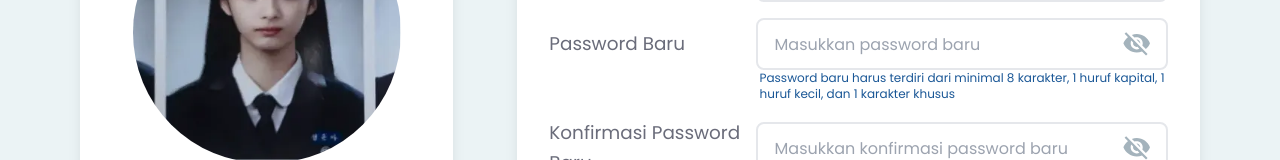
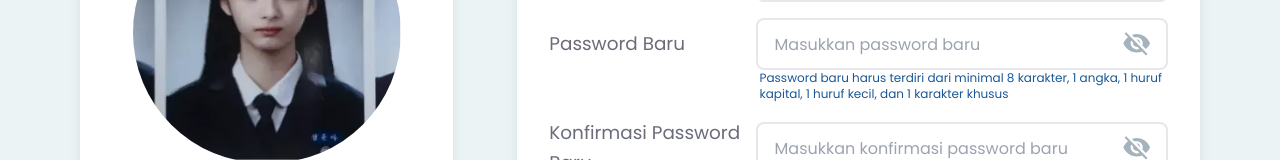
Before and after one commit to Hima-1/IMK-3SI1-KEL1-DPM-2024, a Vue app: page /dashboard/my-profile in a window 1280 px wide. Both pictures are taken after a click on the button "Ubah Password". Shown: the part 302-462 px from the top of the page. Built offline with nearby package versions, Linux system fonts and the light colour scheme.

Commit message:
add 1 angka

```diff
--- a/src/components/Dashboard/Profil/Profile.vue
+++ b/src/components/Dashboard/Profil/Profile.vue
@@ -114,7 +114,7 @@
                       <img v-if="passwordBaruVisible === true" @click="togglePasswordBaruVisibility" src="@/assets/icon/visible.svg" class="h-9 pr-2 min-[425px]:p-2 cursor-pointer" alt="Toggle Password Visibility" />
                     </div>
                   </div>
-                  <span v-if="!passwordBaruError" class="label-text-alt text-[#1A5796] pl-1 xl:col-start-2 xl:col-span-2">Password baru harus terdiri dari minimal 8 karakter, 1 huruf kapital, 1 huruf kecil, dan 1 karakter khusus</span>
+                  <span v-if="!passwordBaruError" class="label-text-alt text-[#1A5796] pl-1 xl:col-start-2 xl:col-span-2">Password baru harus terdiri dari minimal 8 karakter, 1 angka, 1 huruf kapital, 1 huruf kecil, dan 1 karakter khusus</span>
                   <span v-if="passwordBaruError" class="label-text-alt text-red-500">{{ passwordBaruError }}</span>
                 </div>
 
```
